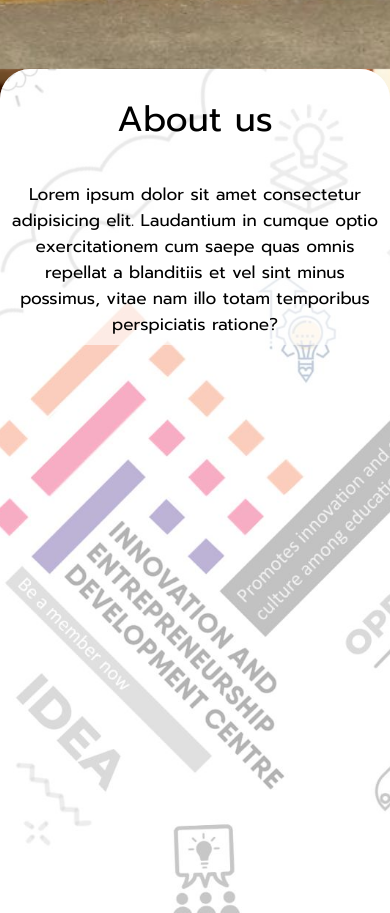
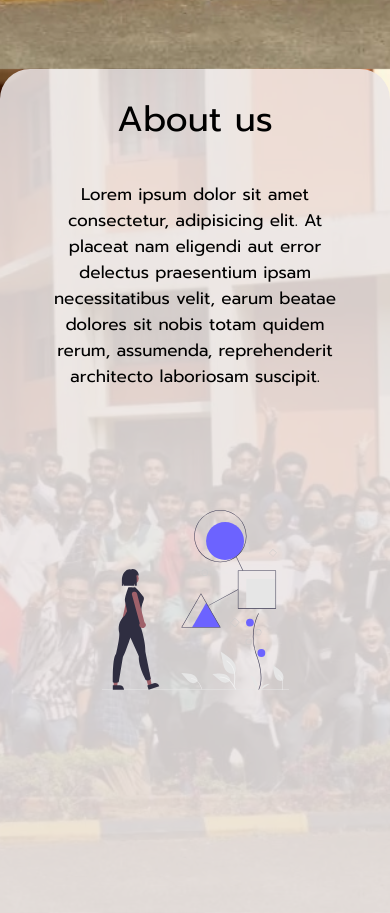
Before and after one commit to amalthomas-exe/iedccek, a plain HTML site: page index.html in a window 390 px wide. Shown: the part 775-1688 px from the top of the page. Drawn offline with Linux system fonts and the light colour scheme.

Commit message:
Update about

```diff
--- a/index.html
+++ b/index.html
@@ -35,8 +35,9 @@
             <div class="text-mid" id="about-title">
                 About us
             </div>
-            <div class="text-small" id="about-text">
-                Lorem ipsum dolor sit amet consectetur adipisicing elit. Laudantium in cumque optio exercitationem cum saepe quas omnis repellat a blanditiis et vel sint minus possimus, vitae nam illo totam temporibus perspiciatis ratione?
+            <div id="about-section">
+                <div id="about-text" class="text-small">Lorem ipsum dolor sit amet consectetur, adipisicing elit. At placeat nam eligendi aut error delectus praesentium ipsam necessitatibus velit, earum beatae dolores sit nobis totam quidem rerum, assumenda, reprehenderit architecto laboriosam suscipit.</div>
+                <img src="/images/thinking.svg" id="about-image"></div>
             </div>
         </div>
     </section>
--- a/styles/style.css
+++ b/styles/style.css
@@ -4,7 +4,7 @@ body{
     margin:0px;
     padding: 0px;
     font-family: 'Prompt', sans-serif;
-    background: url("../images/cover.jpeg");
+    background: url("../images/cover.webp");
     background-repeat: no-repeat;
     background-position: center;
     background-size: cover;
@@ -107,16 +107,13 @@ body{
 
 #main-section{
     overflow: hidden;
-    background: url("../images/main-cover.jpg");
-    background-position: center;
-    background-size: cover;
+    background-color: rgba(236, 230, 230, 0.877);
     border-top-left-radius: 30px;
     border-top-right-radius: 30px;
     height:100vh;
 }
 #main-section-contents{
     padding: 0.5em;
-    background-color:rgba(255, 255, 255, 0.61);
 }
 
 .text-mid{
@@ -131,6 +128,20 @@ body{
 
 #about-text{
     text-align: center;
+    width: 40%;
+    height: auto;
+}
+#about-section{
+    display: flex;
+    flex-direction: row;
+    justify-content: space-evenly;
+    align-items: center;
+}
+
+#about-image{
+    width:40%;
+    transform: scaleX(-1);
+    height: 50vh;
 }
 @media(max-width:600px){
 
@@ -154,4 +165,15 @@ body{
     .text-small{
         font-size: 17px;
     }
+
+    #about-section{
+        flex-direction: column;
+    }
+
+    #about-text{
+        width: 80%;
+    }
+    #about-image{
+        width: 50%;
+    }
 }
```
Also changed, not shown: images/cover.jpeg (deleted), images/cover.webp (added), images/main-cover.jpg (deleted), images/main-cover.webp (added), images/thinking.svg (added).
